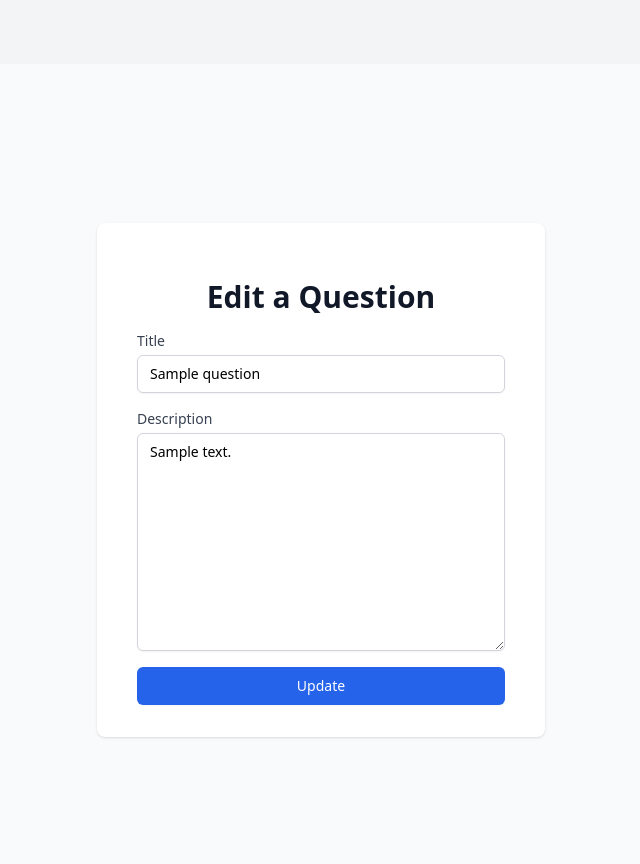
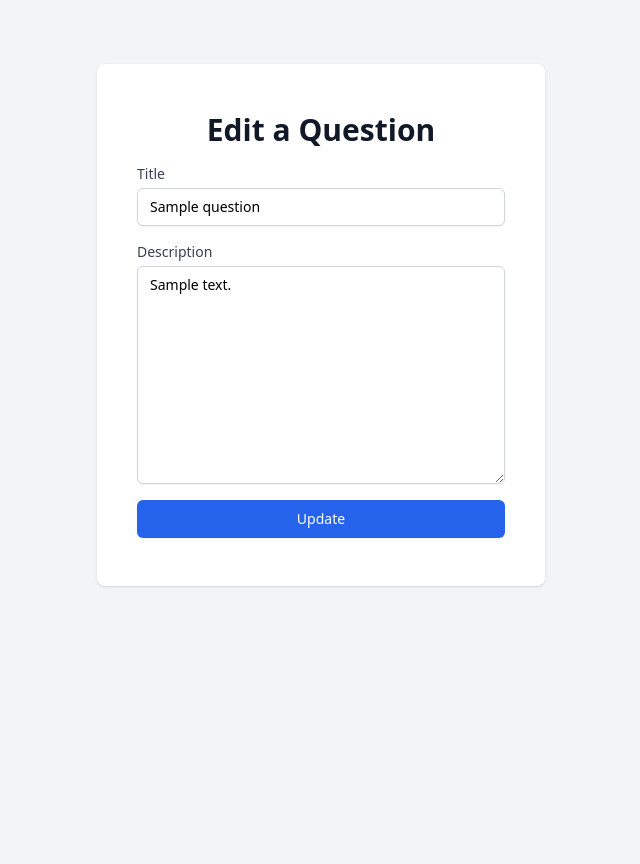
Before and after one commit to hari-testpress/Project-QnA, a Django app: page /questions/1/edit in a window 1280 px wide. Shown: the part 72-936 px from the top of the page, without its empty margins (319-959 px from the left). Run offline with Django 3.2, Linux system fonts and the light colour scheme; a user stored in the database is signed in; tables that the repository leaves empty hold one stand-in row (values such as "Sample post"); some libraries are stand-ins or nearby versions.

Commit message:
Refactor the update view

```diff
--- a/QnA/templates/question_update.html
+++ b/QnA/templates/question_update.html
@@ -1,13 +1,13 @@
 {% extends "base.html" %}
 {% load widget_tweaks %}
 {% block body %}
-    <div class="min-h-screen bg-gray-50 flex flex-col justify-center py-12 sm:px-6 lg:px-8">
-        <div class="mt-8 sm:mx-auto sm:w-full sm:max-w-md">
-          <div class="bg-white py-8 px-4 shadow sm:rounded-lg sm:px-10">
+    <div class="min-h-screen bg-gray-100 sm:px-6 lg:px-8">
+        <div class="sm:mx-auto sm:w-full sm:max-w-md">
+          <div class="bg-white py-12 px-4 shadow sm:rounded-lg sm:px-10">
 
             <form class="space-y-4" action="{% url 'questions:edit-question' object.id %}" method="POST">
                 <div class="sm:mx-auto sm:w-full sm:max-w-md">
-                    <h2 class="mt-6 text-center text-3xl font-extrabold text-gray-900">
+                    <h2 class="text-center text-3xl font-extrabold text-gray-900">
                        Edit a Question
                     </h2>
                 </div>
```
